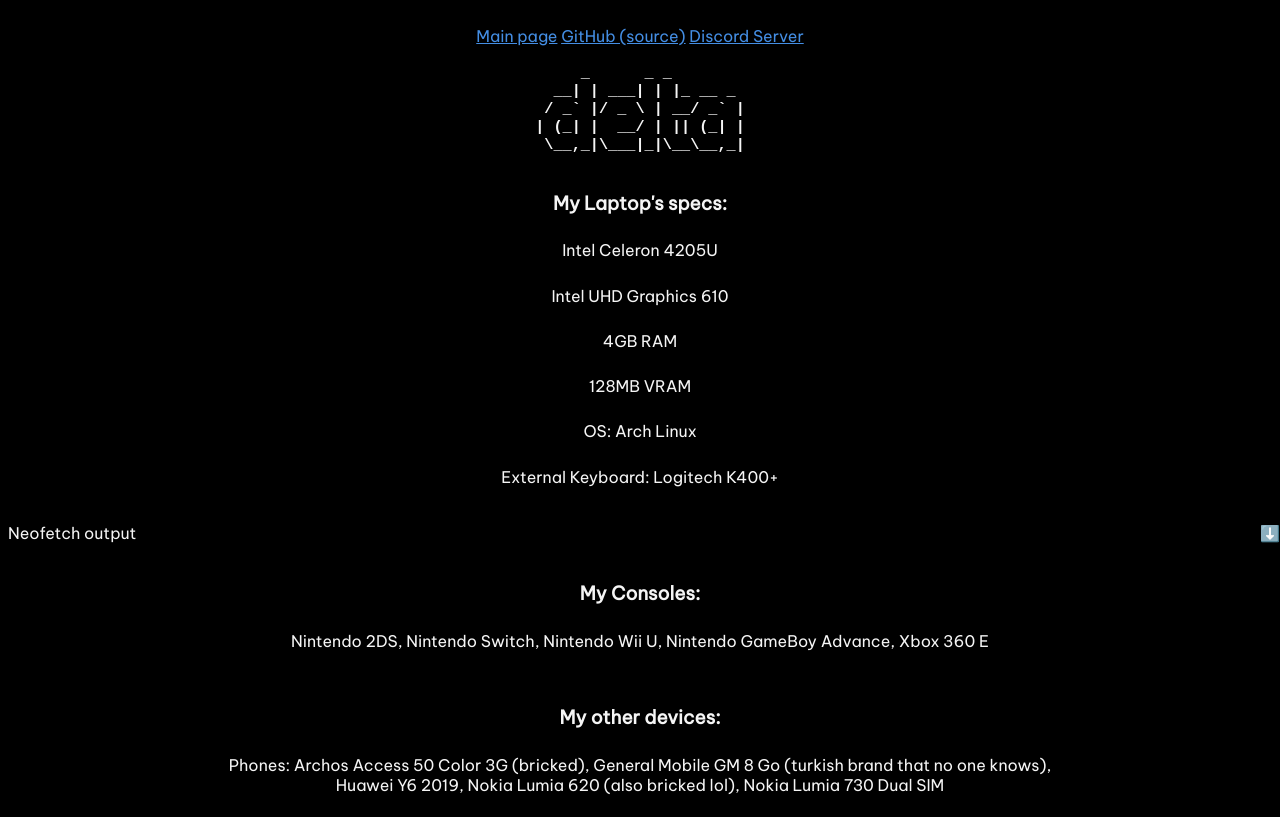
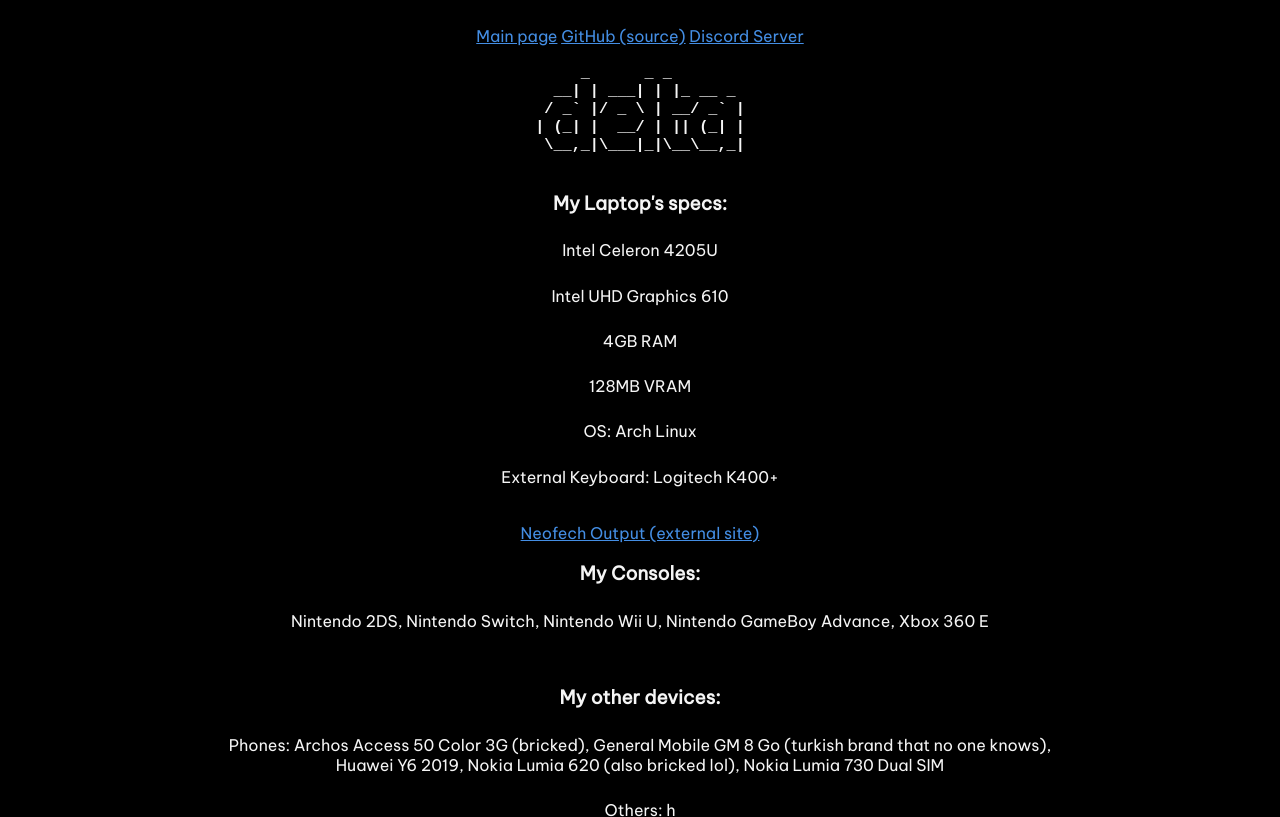
Before and after one commit to deltaALT/deltaALT.github.io, a plain HTML site: page devices.html in a window 1280 px wide. Shown: the top 817 px of the page. Drawn offline with Linux system fonts and the light colour scheme; a script that the page names is missing.

Commit message:
Update devices.html

```diff
--- a/devices.html
+++ b/devices.html
@@ -28,15 +28,9 @@
    <p>OS: Arch Linux</p>
    <p>External Keyboard: Logitech K400+</p>
    <br>
-   <details>
-    <summary>
-      Neofetch output
-      <span class="icon">⬇️</span>
-    </summary>
-    <p>
-    <img src="https://i.ibb.co/NCNQ4Bt/neo.png" alt="neo" border="0">
-  </p>
-  </details>
+
+  <a href="https://i.ibb.co/NCNQ4Bt/neo.png">Neofech Output (external site)</a>
+
   <br>
    <h3>My Consoles:</h3>
    <p>Nintendo 2DS, Nintendo Switch, Nintendo Wii U, Nintendo GameBoy Advance, Xbox 360 E</p>
```
